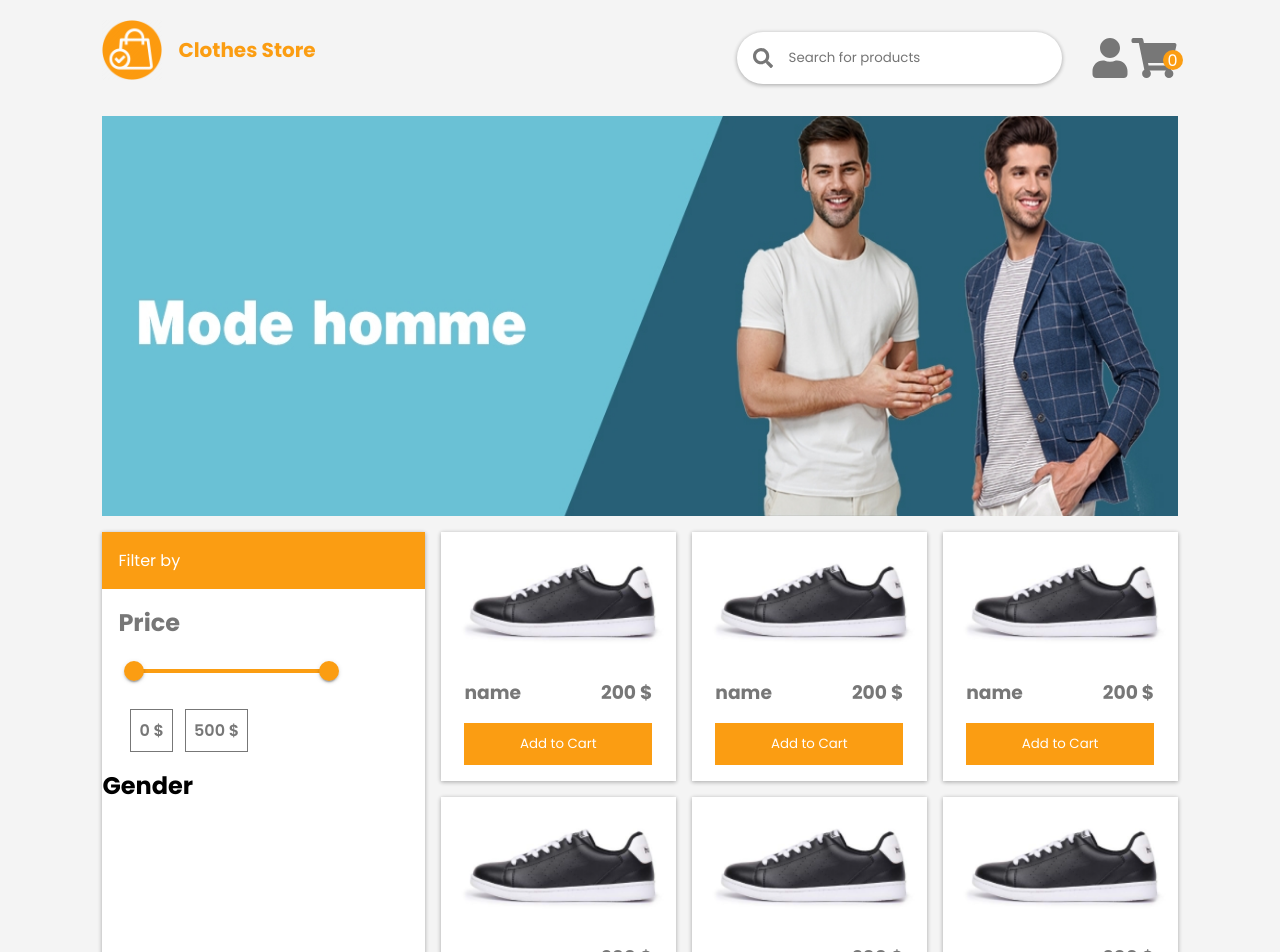
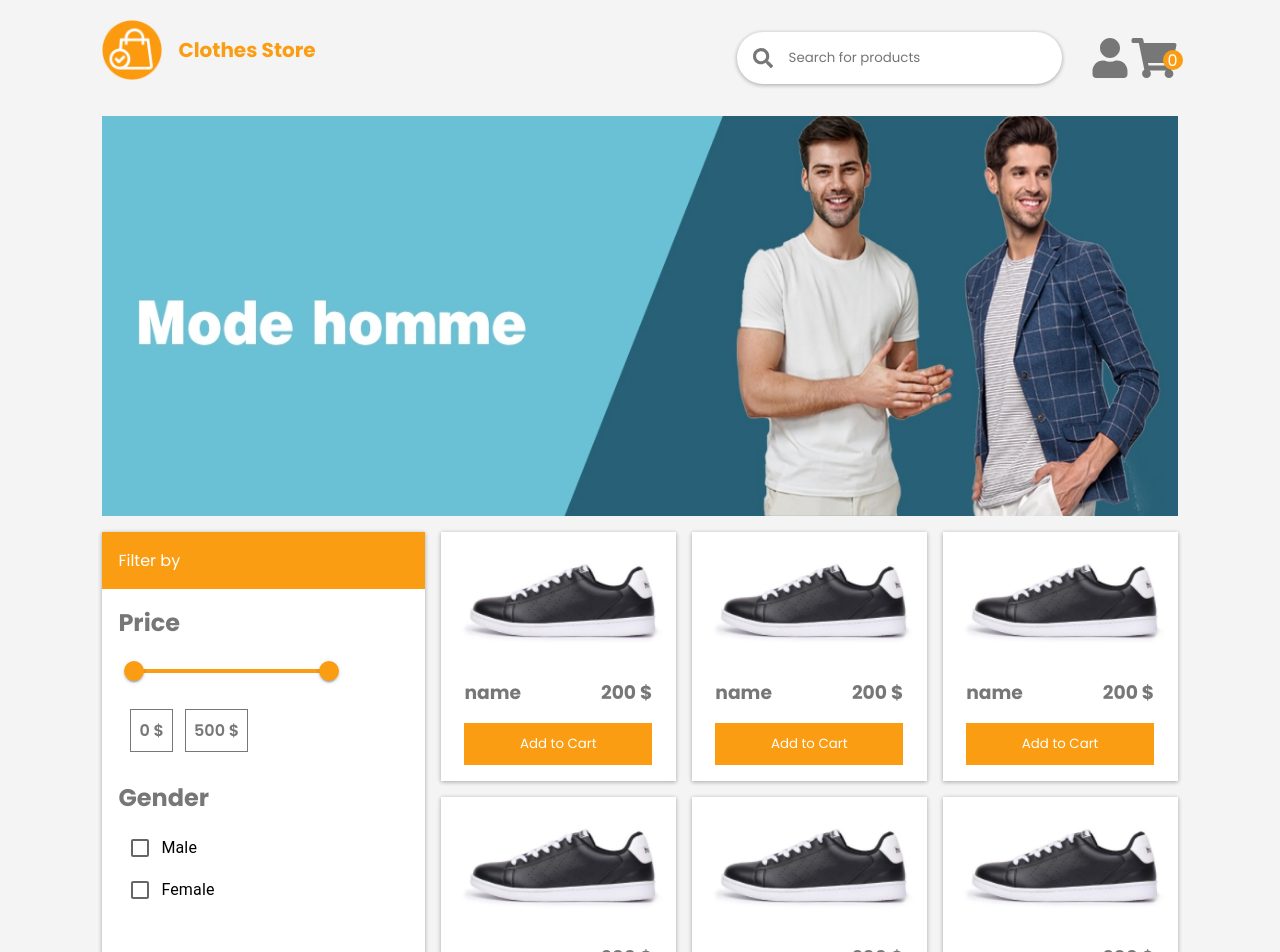
Before and after one commit to Dhia-Ben-Hamouda/Clothes-Store-React-JS, a React (Create React App) app: page /allProducts in a window 1280 px wide. Shown: the top 952 px of the page. Built offline with nearby package versions, Linux system fonts and the light colour scheme.

Commit message:
more work on products page

```diff
--- a/src/components/Products.jsx
+++ b/src/components/Products.jsx
@@ -4,8 +4,9 @@ import Carousel from "./Carousel.jsx";
 import test from "../assets/test.png";
 import Pagination from "./Pagination.jsx";
 import { useState } from "react";
-import { Slider } from "@mui/material";
+import { Slider, FormGroup, FormControlLabel, Checkbox } from "@mui/material";
 import { createTheme, ThemeProvider } from '@mui/material/styles';
+
 
 const theme = createTheme({
   palette: {
@@ -25,6 +26,7 @@ const Products = () => {
       <section id="products">
         <Navbar />
         <Carousel />
+        <ThemeProvider theme={theme}>
           <div className="container">
             <div className="filter-container">
               <div className="header">
@@ -33,7 +35,7 @@ const Products = () => {
               <div className="price">
                 <h1>Price</h1>
                 <div className="slider">
-                <ThemeProvider theme={theme}>
+
                   <Slider
                     value={priceRange}
                     valueLabelDisplay="auto"
@@ -42,7 +44,7 @@ const Products = () => {
                     step={20}
                     onChange={(e, newValue) => { setPriceRange(newValue); console.log(newValue) }}
                   />
-                </ThemeProvider>
+
                 </div>
                 <div className="price-inputs">
                   <div className="low">
@@ -59,6 +61,16 @@ const Products = () => {
               </div>
               <div className="gender">
                 <h1>Gender</h1>
+                <FormGroup>
+                  <FormControlLabel
+                    control={<Checkbox />}
+                    label="Male"
+                  />
+                  <FormControlLabel
+                    control={<Checkbox />}
+                    label="Female"
+                  />
+                </FormGroup>
               </div>
             </div>
             <div className="product-container">
@@ -143,7 +155,9 @@ const Products = () => {
               pages={pages}
             />
           </div>
+        </ThemeProvider>
       </section>
+
     </>
   )
 }
--- a/src/styles/_products.scss
+++ b/src/styles/_products.scss
@@ -32,6 +32,12 @@
       outline:none;
       border-radius: 5px;
       cursor:pointer;
+      transition: .5s;
+
+      &:hover{
+        background: $primary;
+
+      }
     }
 
     .active{
@@ -57,10 +63,21 @@
         padding:1rem;
       }
 
+      .gender{
+        padding-inline:1rem;
+
+        div{
+          margin-left:.75rem;
+        }
+
+        h1{
+          margin:.75rem 0px;
+          color:$secondary;
+        }
+      }
+
       .price{
         padding-inline:1rem;
-
-
 
         .price-inputs{
           display: flex;
```
Lines whose indentation alone changed are shown as unchanged.
